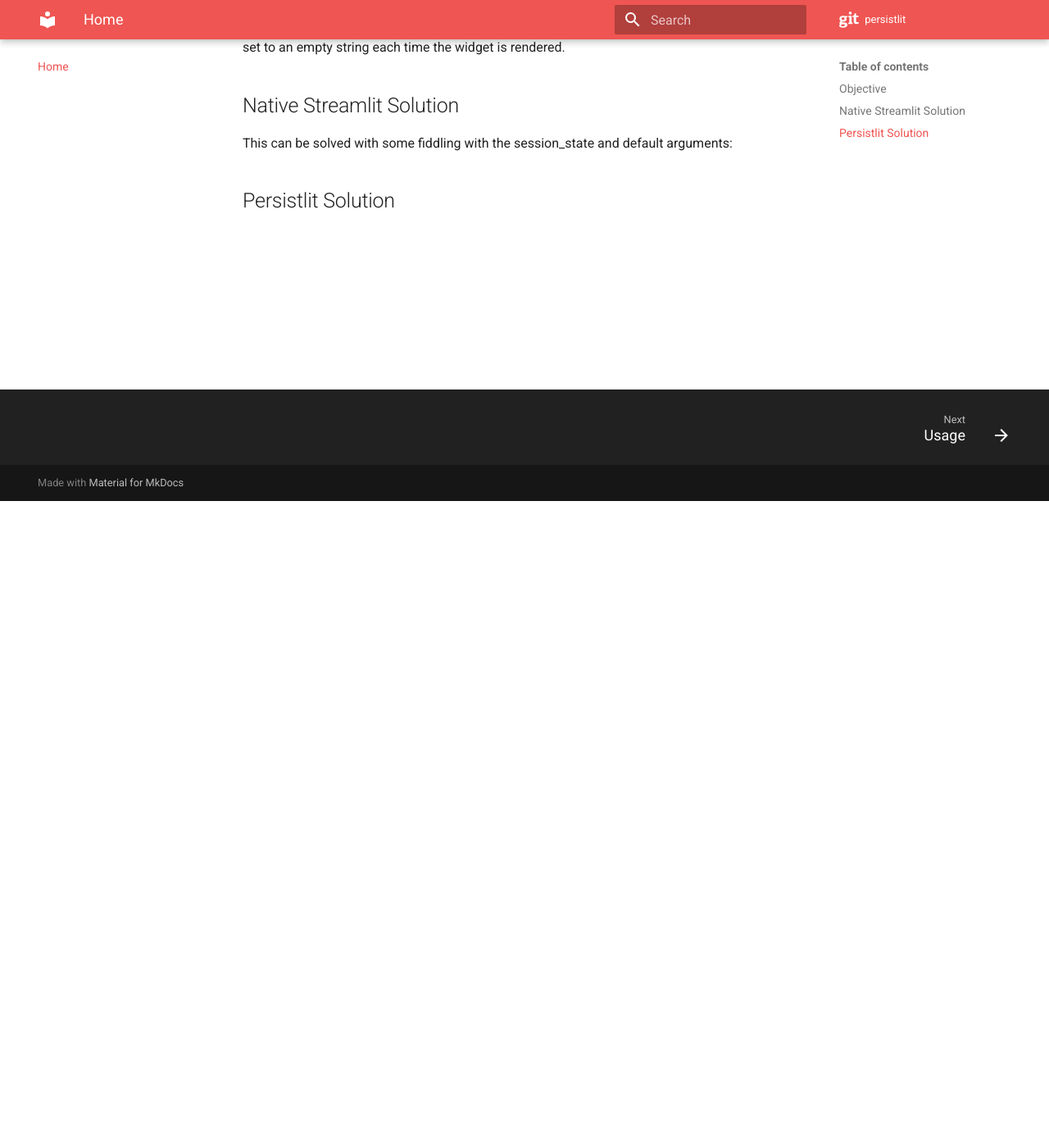
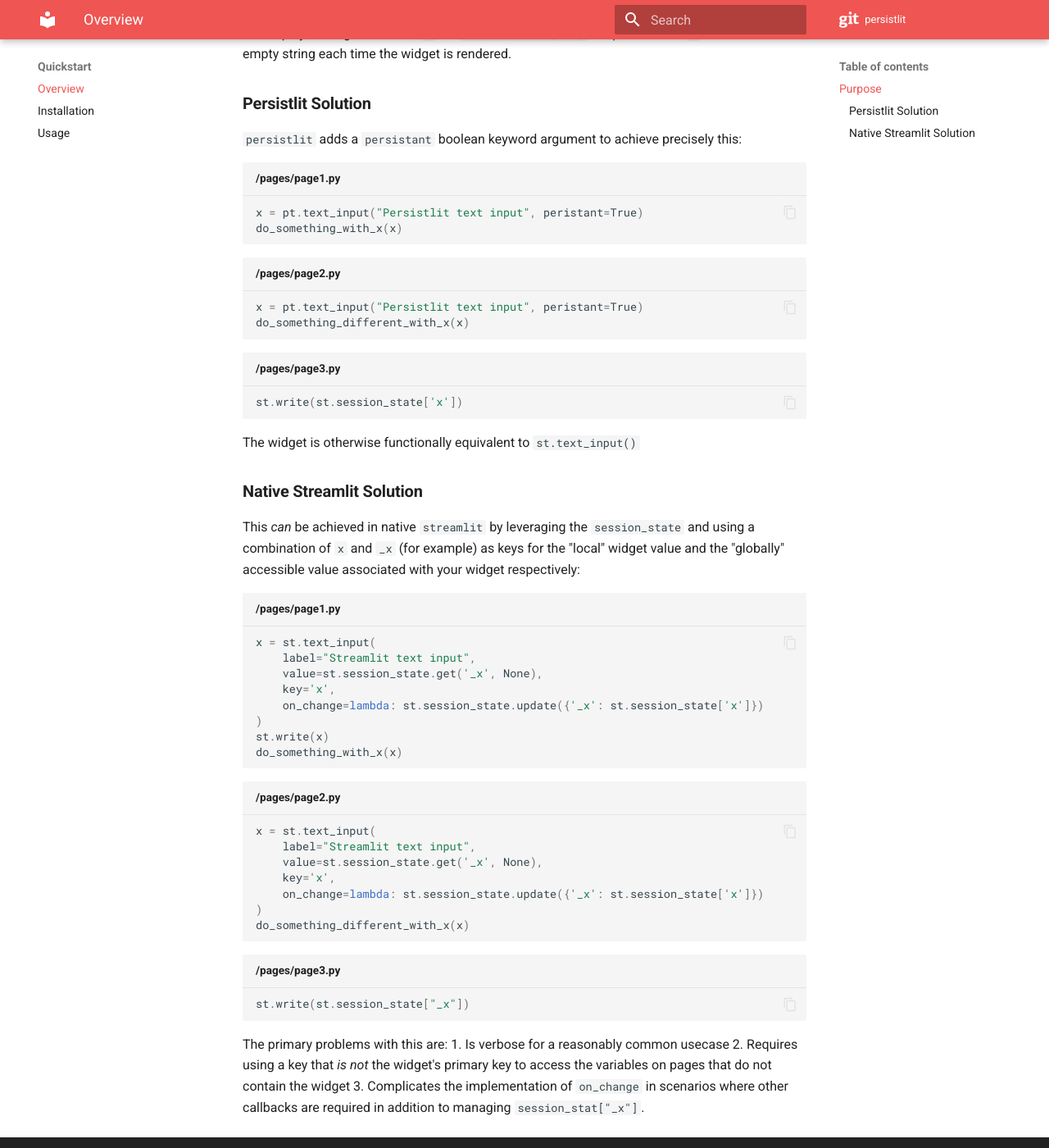
Before and after one commit to jakeayres/persistlit, an MkDocs documentation site: the page built from docs/index.md, in a window 1280 px wide and 1400 px high, scrolled down 789 px. Shown: the whole window at 82% size. Built offline with MkDocs 1.6.1 and Material for MkDocs 9.7.7, drawn with Linux system fonts in a browser that asks for light colours; comment, search, counter and statistics services are not loaded; some of the changed text lies outside the part shown.

Commit message:
back to text_input and handle user-provided on_change

````diff
--- a/docs/index.md
+++ b/docs/index.md
@@ -1,32 +1,77 @@
 # Persistlit
 
-More convenient streamlit widgets that persist between pages.
+Convenient `streamlit` widgets that persist between reloads and between pages.
 
-## Objective
+## Purpose
 
 Perhaps you require a widget that persists between pages. This might be a configuration options or global variable that you would like to be able to access and adjust from multiple places within your app. It would be nice if something like this worked:
 
 ```python title="/pages/page1.py"
 x = st.number_input("A number used across multiple pages", key='x')
-st.write(x)
-st.write(st.session_state.get('x', None))
-
 do_something_with_x(x)
 ```
 
 ```python title="/pages/page2.py"
 x = st.number_input("A number used across multiple pages", key='x')
-st.write(x)
-st.write(st.session_state.get('x', None))
-
 do_something_different_with_x(x)
 ```
 
-With each page load, both `x` and `session_state["x"]` are overwritten by the instantiated widget. Neither the displayed widget value nor `x` nor `session_state["x"]` are persisted as `x` is set to an empty string each time the widget is rendered.
+```python title="/pages/page3.py"
+st.write(st.session_state["x"])
+```
 
-## Native Streamlit Solution
+This will persist between page reload (utilizing `session_state["x"]`). But, when the page is changed both `x` and `session_state["x"]` are overwritten by the instantiated widget. Neither the displayed widget value nor `x` nor `session_state["x"]` are persisted as `x` is set to an empty string each time the widget is rendered.
 
-This can be solved with some fiddling with the session_state and default arguments:
+### **Persistlit Solution**
+
+`persistlit` adds a `persistant` boolean keyword argument to achieve precisely this:
+
+```python title="/pages/page1.py"
+x = pt.text_input("Persistlit text input", peristant=True)
+do_something_with_x(x)
+```
+
+```python title="/pages/page2.py"
+x = pt.text_input("Persistlit text input", peristant=True)
+do_something_different_with_x(x)
+```
+
+```python title="/pages/page3.py"
+st.write(st.session_state['x'])
+```
+
+The widget is otherwise functionally equivalent to `st.text_input()`
 
 
-## Persistlit Solution
+### **Native Streamlit Solution**
+
+This *can* be achieved in native `streamlit` by leveraging the `session_state` and using a combination of `x` and `_x` (for example) as keys for the "local" widget value and the "globally" accessible value associated with your widget respectively:
+```python title="/pages/page1.py"
+x = st.text_input(
+    label="Streamlit text input",
+    value=st.session_state.get('_x', None),
+    key='x',
+    on_change=lambda: st.session_state.update({'_x': st.session_state['x']})
+)
+st.write(x)
+do_something_with_x(x)
+```
+
+```python title="/pages/page2.py"
+x = st.text_input(
+    label="Streamlit text input",
+    value=st.session_state.get('_x', None),
+    key='x',
+    on_change=lambda: st.session_state.update({'_x': st.session_state['x']})
+)
+do_something_different_with_x(x)
+```
+
+```python title="/pages/page3.py"
+st.write(st.session_state["_x"])
+```
+
+The primary problems with this are:
+1. Is verbose for a reasonably common usecase
+2. Requires using a key that *is not* the widget's primary key to access the variables on pages that do not contain the widget
+3. Complicates the implementation of `on_change` in scenarios where other callbacks are required in addition to managing `session_stat["_x"]`.
--- a/mkdocs.yml
+++ b/mkdocs.yml
@@ -5,8 +5,10 @@
 
 
 nav:
-  - Home: index.md
-  - Usage: usage.md
+  - Quickstart:
+    - Overview: index.md
+    - Installation: installation.md
+    - Usage: usage.md
   - Widgets: widgets.md
 
 theme:
@@ -18,11 +20,15 @@
   features:
     - navigation.footer
     - navigation.tabs
+    - content.tabs.link
+    - content.code.copy
+    - content.grid
 
 markdown_extensions:
   - attr_list
   - admonition
   - md_in_html
+  - pymdownx.details
   - pymdownx.blocks.caption
   - pymdownx.superfences
   - pymdownx.snippets
````
Also changed, not shown: src/persistlit/__init__.py (+28 -67 lines).
